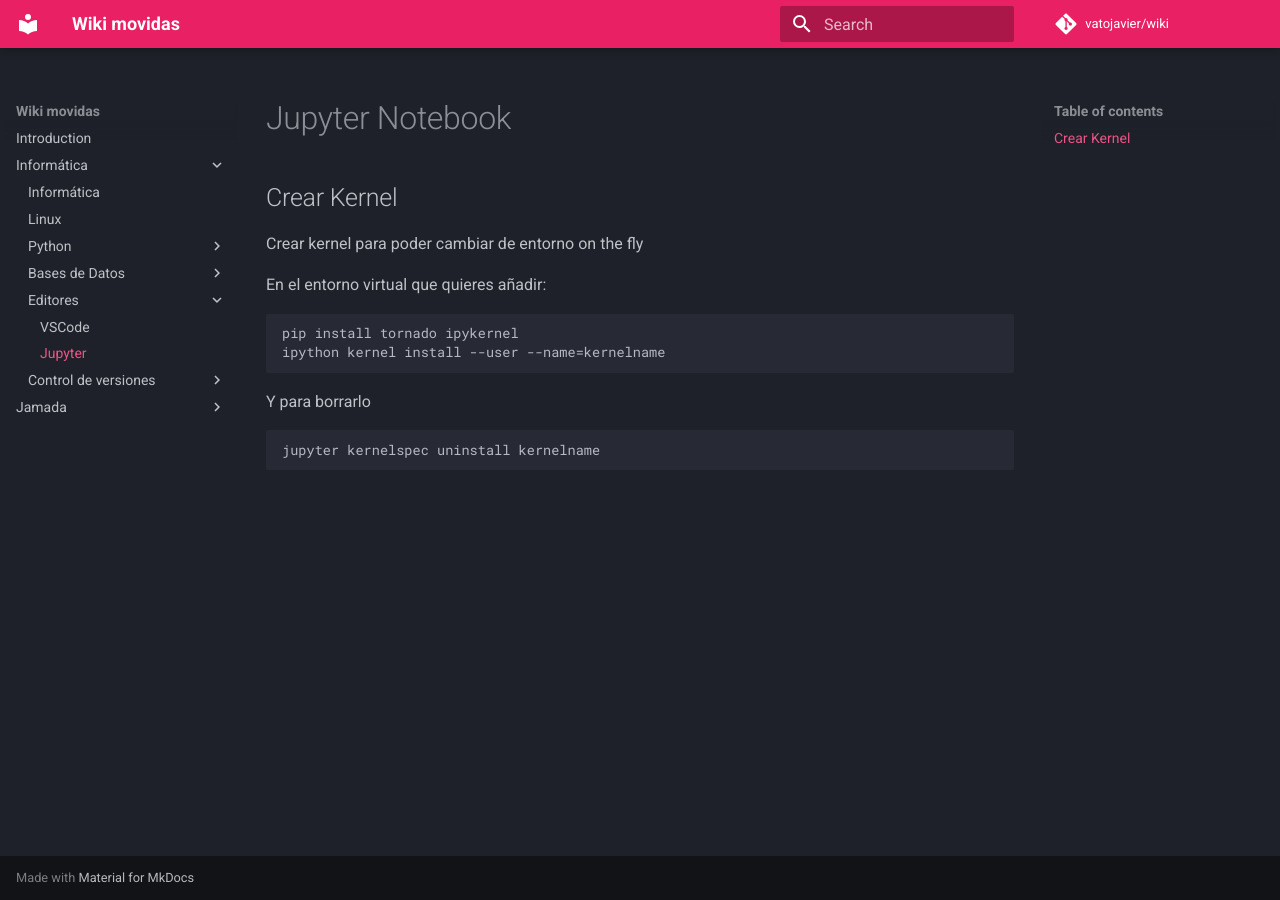
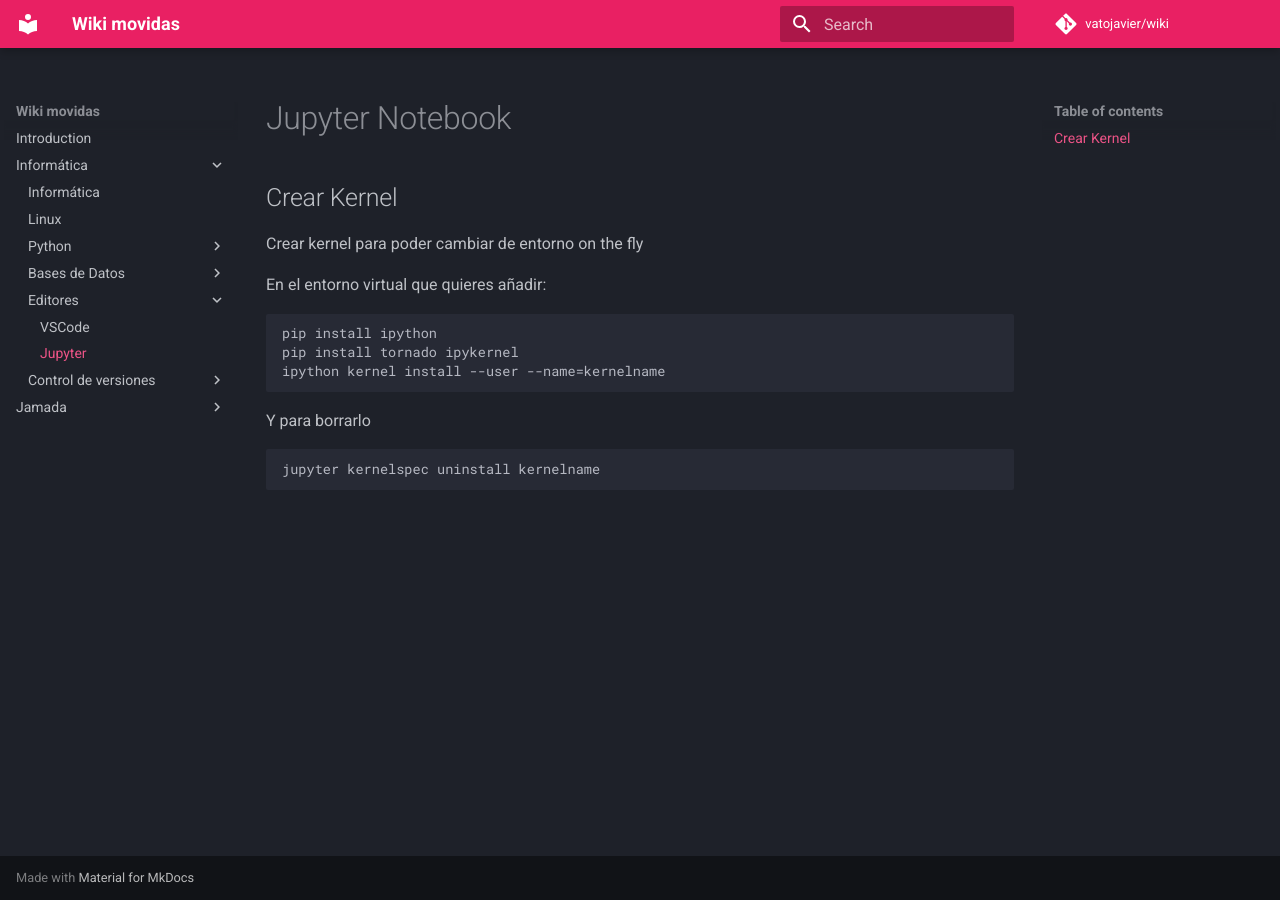
Before and after one commit to vatojavier/wiki, an MkDocs documentation site: the page built from docs/informatica/editores/jupyter.md, in a window 1280 px wide. Built offline with MkDocs 1.6.1 and Material for MkDocs 9.7.7, drawn with Linux system fonts in a browser that asks for light colours; comment, search, counter and statistics services are not loaded.

Commit message:
Update jupyter.md

````diff
--- a/docs/informatica/editores/jupyter.md
+++ b/docs/informatica/editores/jupyter.md
@@ -6,6 +6,7 @@
 En el entorno virtual que quieres añadir:
 
 ```
+pip install ipython
 pip install tornado ipykernel
 ipython kernel install --user --name=kernelname
 ```
````
